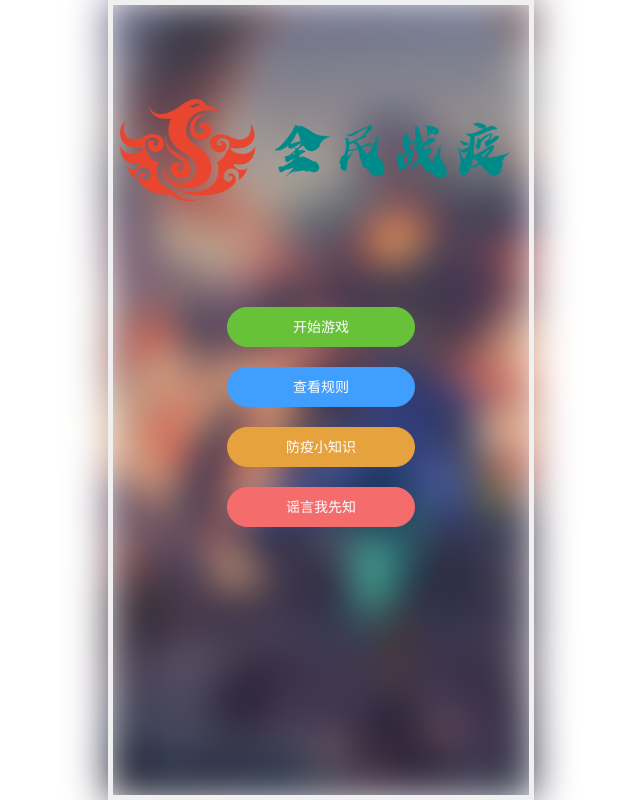
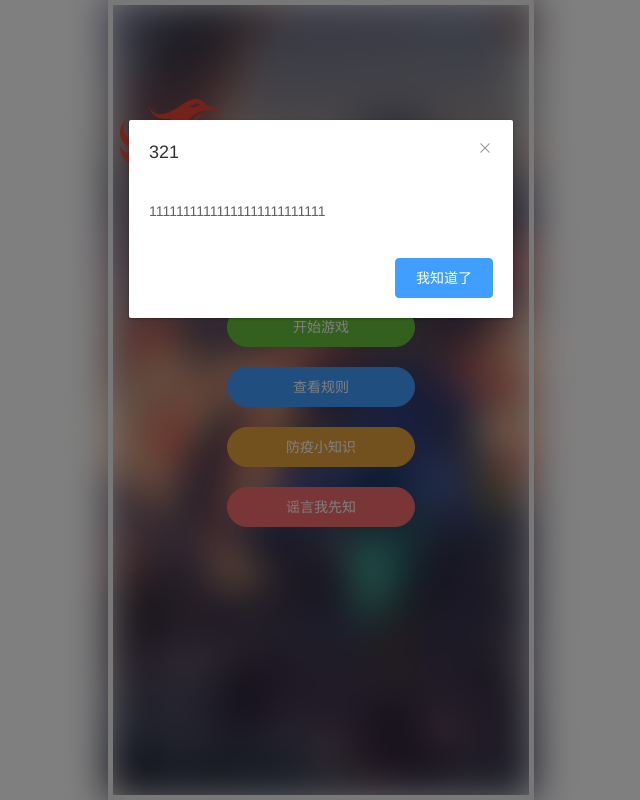
Before and after one commit to Kaiter-Plus/civil_war, a Vue app: page / in a window 1280 px wide. Shown: the whole page, without its empty margins (319-959 px from the left). Built offline with nearby package versions, Linux system fonts and the light colour scheme.

Commit message:
添加新组件dialog

```diff
--- a/src/App.vue
+++ b/src/App.vue
@@ -69,5 +69,10 @@
       border: 0.3125rem solid #f0f0f0;
       overflow: hidden;
     }
+    .el-dialog {
+      @media screen and (min-width: 1200px) {
+        width: 30% !important;
+      }
+    }
   }
 </style>
--- /dev/null
+++ b/src/components/common/dialog/Dialog.vue
@@ -0,0 +1,17 @@
+<template>
+  <el-dialog class="dialog" title="321" :visible.sync="show" width="90%">
+    <span>{{ message }}</span>
+    <span slot="footer">
+      <el-button type="primary" @click="show = false">我知道了</el-button>
+    </span>
+  </el-dialog>
+</template>
+
+<script>
+  export default {
+    props: {
+      show: Boolean,
+      message: String
+    }
+  }
+</script>
--- a/src/views/MainView.vue
+++ b/src/views/MainView.vue
@@ -2,12 +2,15 @@
   <el-container class="main-view">
     <game-logo />
     <button-group :buttonGroup="buttonGroup" @showDialog="showDialog" />
+    <Dialog :show="show" :message="message" />
   </el-container>
 </template>
 
 <script>
   import GameLogo from 'components/content/mainview/GameLogo'
   import ButtonGroup from 'components/content/mainview/ButtonGroup'
+  import Dialog from 'components/common/dialog/Dialog'
+
 
   export default {
     name: 'MainView',
@@ -18,7 +21,8 @@
           { type: 'primary', text: '查看规则' },
           { type: 'warning', text: '防疫小知识' },
           { type: 'danger', text: '谣言我先知' }
-        ]
+        ],
+        show: true
       }
     },
     props: {
@@ -29,11 +33,25 @@
     methods: {
       showDialog(payload) {
         console.log(payload.target)
+      },
+      // 产生随机数
+      randomIndex(start = 0, end) {
+        const length = Math.abs(start - end)
+        const index = Math.floor(Math.random() * length) + Math.min(start, end)
+        return index
+      }
+    },
+    computed: {
+      // 需要展示的信息
+      message(messages) {
+        // return messages[this.randomIndex(0, messages.length)]
+        return '11111111111111111111111111'
       }
     },
     components: {
       GameLogo,
-      ButtonGroup
+      ButtonGroup,
+      Dialog
     }
   }
 </script>
```
